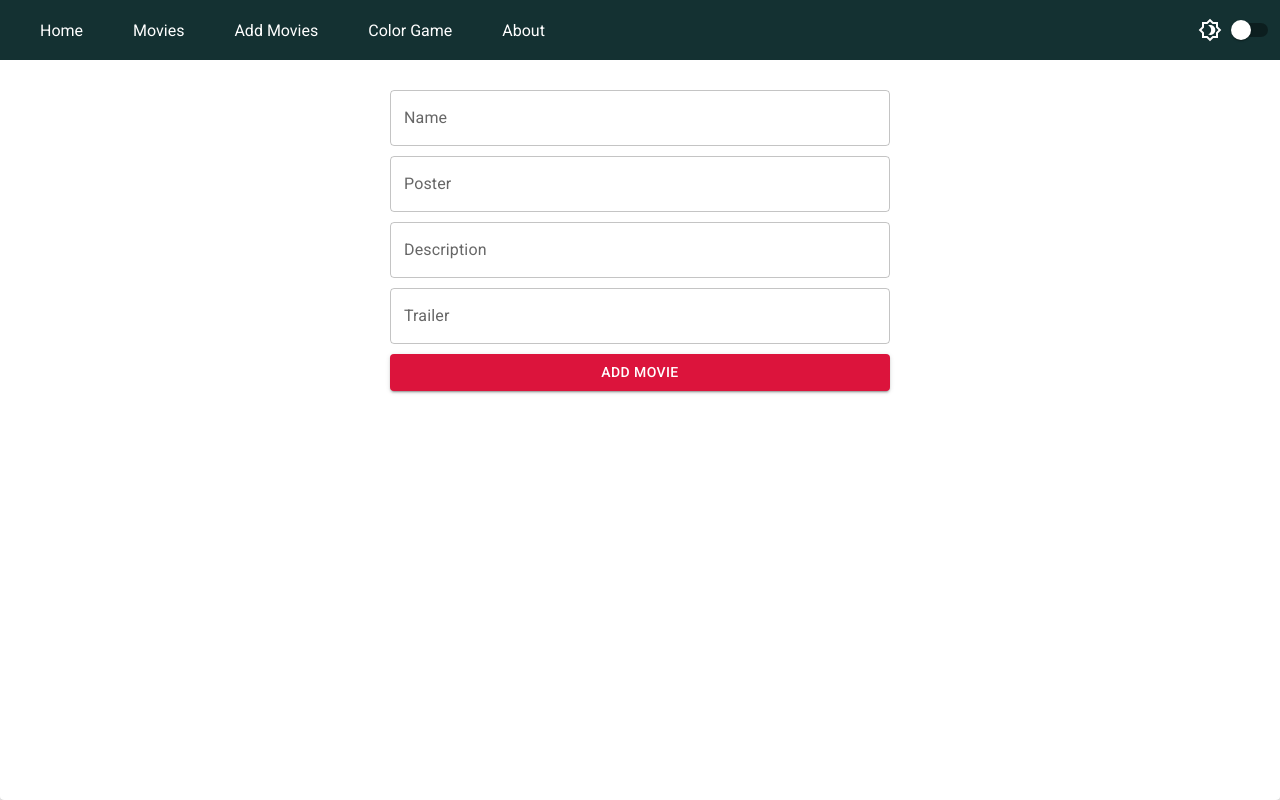
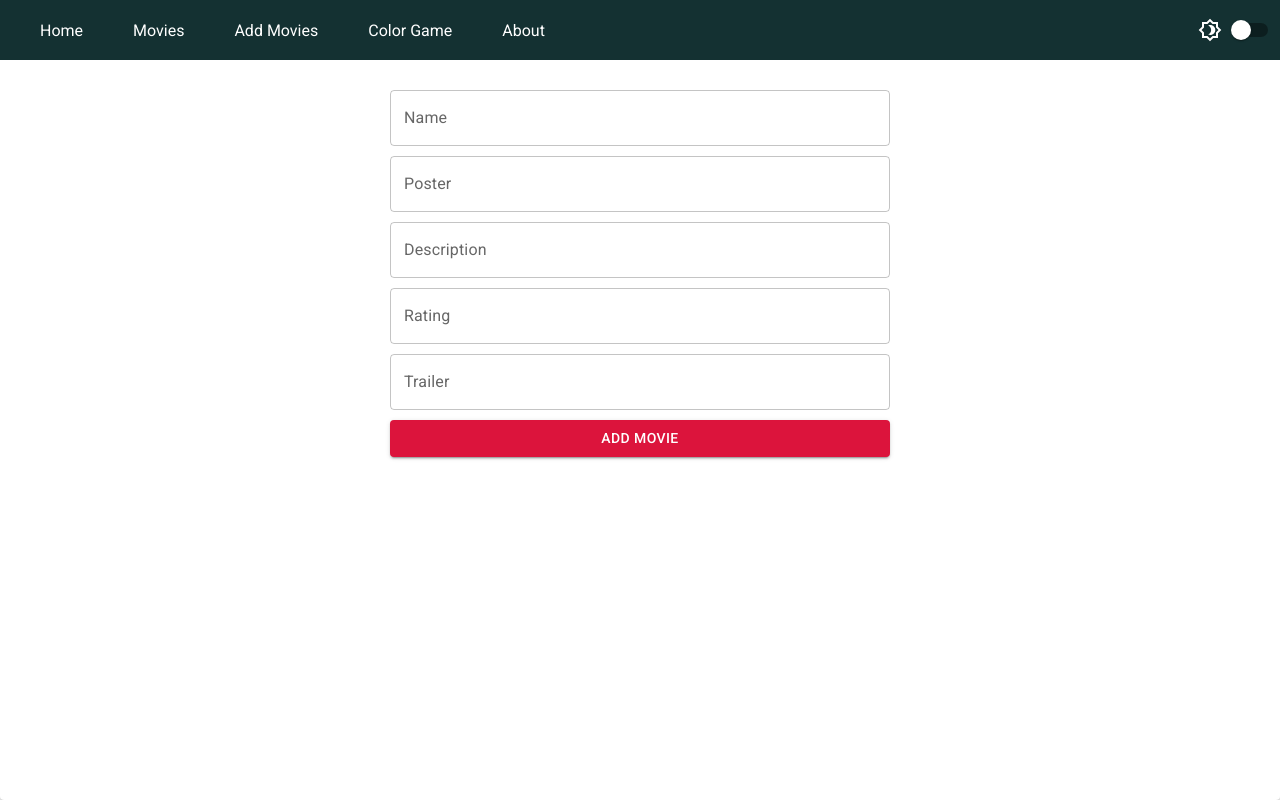
Before and after one commit to lmohanraj/first-react-project, a React (Create React App) app: page /add-movie in a window 1280 px wide. Built offline with nearby package versions, Linux system fonts and the light colour scheme.

Commit message:
Added rating & form validation using Formik

```diff
--- a/package.json
+++ b/package.json
@@ -10,11 +10,13 @@
     "@testing-library/jest-dom": "^5.14.1",
     "@testing-library/react": "^11.2.7",
     "@testing-library/user-event": "^12.8.3",
+    "formik": "^2.2.9",
     "react": "^17.0.2",
     "react-dom": "^17.0.2",
     "react-router-dom": "^5.3.0",
     "react-scripts": "4.0.3",
-    "web-vitals": "^1.1.2"
+    "web-vitals": "^1.1.2",
+    "yup": "^0.32.11"
   },
   "scripts": {
     "start": "react-scripts start",
--- /dev/null
+++ b/src/About.js
@@ -0,0 +1,116 @@
+import {useFormik} from 'formik';
+import * as yup from 'yup';
+
+// export function About() {
+
+//   const validateAboutForm = (values) => {
+
+//     const errors = {};
+
+//     errors.email = (!/^[A-Z0-9._%+-]+@[A-Z0-9.-]+\.[A-Z]{2,}$/i.test(values.email)) ?
+//     "Please provide valid email address" : "";
+//     errors.password =
+//     (
+//       values.password.length < 8) ?
+//     "Password should be min 8 characters long" :
+//     (  (values.password.length > 12) ?
+//        "Password should be max 12 characters long" : ""
+//     )
+
+//     return errors;
+//   };
+
+//   return (
+//    <div>
+//       <Formik
+//       initialValues={{email:'email@123',password:'1234'}}
+//       validate={validateAboutForm}
+//       onSubmit={(values) => {console.log(values)}}
+//       >
+//         {
+//           (formik) => (
+//             <form onSubmit={formik.handleSubmit}>
+//             <input type="email" name="email" value={formik.values.email} onChange={formik.handleChange} onBlur={formik.handleBlur}/>
+//             {formik.errors.email && formik.touched.email && formik.errors.email}
+//             <input type="password" name="password" value={formik.values.password} onChange={formik.handleChange} onBlur={formik.handleBlur}/>
+//             {formik.errors.password && formik.touched.password && formik.errors.password}
+//             <button type='submit'>Submit</button>
+//          </form>
+//           )
+//         }
+//       </Formik>
+//   </div>
+//   );
+// }
+
+export function About() {
+
+  // const validateAboutForm = (values) => {
+
+  //   const errors = {};
+
+  //   errors.email = (!/^[A-Z0-9._%+-]+@[A-Z0-9.-]+\.[A-Z]{2,}$/i.test(values.email)) ?
+  //   "Please provide valid email address" : "";
+  //   errors.password =
+  //   (
+  //     values.password.length < 8) ?
+  //   "Password should be min 8 characters long" :
+  //   (  (values.password.length > 12) ?
+  //      "Password should be max 12 characters long" : ""
+  //   )
+
+  //   return errors;
+  // };
+
+    // ); => using destructuring
+
+    // const {handleSubmit, values, handleChange, handleBlur, errors, touched} = useFormik(
+    // {
+    //   initialValues:{email:'user@email.com',password:''},
+    //     validate:validateAboutForm,
+    //     onSubmit:(values) => {console.log(values)}
+    // }
+
+  const aboutValidationSchema = yup.object({
+    email :
+    yup.string()
+    .required("Please fill the email address")
+    .min(6,"Enter a bigger email ID")
+    .matches(/^[A-Z0-9._%+-]+@[A-Z0-9.-]+\.[A-Z]{2,}$/i,"Enter a valid email address"),
+    password :
+    yup.string()
+    .required("Please fill the password")
+    .min(8,"Minimum 8 characters required")
+    .max(12,"Maximum 12 characters")
+  });
+
+  const formik = useFormik({
+    initialValues:{email:'user@email.com',password:''},
+      // validate:validateAboutForm,
+      validationSchema : aboutValidationSchema,
+      onSubmit:(values) => {console.log(values)}
+  });
+
+  return (
+
+  //  With destructuring
+  //   <div>
+  //           <form onSubmit={handleSubmit}>
+  //           <input id="email" type="email" name="email" value={values.email} onChange={handleChange} onBlur={handleBlur}/>
+  //           {errors.email && touched.email && errors.email}
+  //           <input id="password" type="password" name="password" value={values.password} onChange={handleChange} onBlur={handleBlur}/>
+  //           {errors.password && touched.password && errors.password}
+  //           <button type='submit'>Submit</button>
+  //        </form>
+  // </div>
+   <div>
+            <form onSubmit={formik.handleSubmit}>
+            <input id="email" type="email" name="email" value={formik.values.email} onChange={formik.handleChange} onBlur={formik.handleBlur}/>
+            {formik.errors.email && formik.touched.email && formik.errors.email}
+            <input id="password" type="password" name="password" value={formik.values.password} onChange={formik.handleChange} onBlur={formik.handleBlur}/>
+            {formik.errors.password && formik.touched.password && formik.errors.password}
+            <button type='submit'>Submit</button>
+         </form>
+  </div>
+  );
+}
--- a/src/AddMovieForm.js
+++ b/src/AddMovieForm.js
@@ -1,7 +1,94 @@
 import Button from "@mui/material/Button";
 import TextField from "@mui/material/TextField";
-import {  useState } from "react";
+// import {  useState } from "react";
 import { useHistory } from "react-router";
+import {useFormik} from 'formik';
+import * as yup from 'yup';
+
+// export function AddMovieForm() {
+
+//     const addbuttonStyles = {
+//         backgroundColor: "crimson", // Styling for ADD MOVIE button
+//       };
+
+//       const history = useHistory();
+//       const [movieName, setMovieName] = useState(""); //useState for new movie name
+//       const [moviePoster, setMoviePoster] = useState(""); //useState for new movie poster
+//       const [movieDescription, setMovieDescription] = useState(""); //useState for new movie description
+//       const [movieTrailer, setMovieTrailer] = useState("");
+
+//       const createMovie = (newMovie) => {
+//         fetch("https://6180e2e68bfae60017adfc81.mockapi.io/movies",
+//         {method:'POST',
+//         body : JSON.stringify(newMovie),
+//         headers : {"Content-type" : "application/json"}
+//       })
+//         .then( data => data.json())
+//         .then( () => history.push('/movies'))
+//       }
+//       const addMovie = () => {
+//         // Function to add new movie
+//         const newMovie = {
+//           name: movieName,
+//           pic: moviePoster,
+//           desc: movieDescription,
+//           trailer: movieTrailer,
+//         };
+
+//         createMovie(newMovie);
+//       };
+
+//   return (
+//     <div className="Add-movie-form">
+//       {/* Input field for adding new movie name */}
+//       <TextField
+//         id="outlined-basic"
+//         label="Name"
+//         variant="outlined"
+//         placeholder="Enter a movie name"
+//         value={movieName}
+//         onChange={(evt) => setMovieName(evt.target.value)} />
+
+//       {/* Input field for adding new movie poster */}
+//       <TextField
+//         id="outlined-basic"
+//         label="Poster"
+//         variant="outlined"
+//         placeholder="Enter the movie poster url"
+//         value={moviePoster}
+//         onChange={(evt) => setMoviePoster(evt.target.value)} />
+
+//       {/* Input field for adding new movie description */}
+//       <TextField
+//         className="TextField"
+//         id="outlined-basic"
+//         label="Description"
+//         variant="outlined"
+//         placeholder="Enter the movie description"
+//         value={movieDescription}
+//         onChange={(evt) => setMovieDescription(evt.target.value)} />
+
+//       <TextField
+//         className="TextField"
+//         id="outlined-basic"
+//         label="Trailer"
+//         variant="outlined"
+//         placeholder="Enter the movie trailer link"
+//         value={movieTrailer}
+//         onChange={(evt) => setMovieTrailer(evt.target.value)} />
+
+//       {/* ADD MOVIE button */}
+
+//       <Button
+//       variant="contained"
+//       style={addbuttonStyles}
+//       onClick={addMovie}>
+//       Add movie
+//     </Button>
+
+//     </div>
+//   );
+// }
 
 export function AddMovieForm() {
 
@@ -10,10 +97,34 @@ export function AddMovieForm() {
     };
 
     const history = useHistory();
-      const [movieName, setMovieName] = useState(""); //useState for new movie name
-      const [moviePoster, setMoviePoster] = useState(""); //useState for new movie poster
-      const [movieDescription, setMovieDescription] = useState(""); //useState for new movie description
-      const [movieTrailer, setMovieTrailer] = useState("");
+
+    const addMovieValidationSchema = yup.object({
+      name :
+      yup.string()
+      .required("Please fill the movie name")
+      .min(3,"Movie name should be atleast 3 characters long"),
+      pic :
+      yup.string()
+      .required("Movie poster is required"),
+      desc :
+      yup.string()
+      .required("Please fill the movie description")
+      .min(20,"Minimum 20 characters required"),
+      trailer :
+      yup.string()
+      .required("Movie trailer is required"),
+      rating :
+      yup.number()
+      .required("Movie rating is required")
+      .min(0,"Minimum rating is 0")
+      .max(10, "Maximum rating is 10")
+      });
+
+    const {handleSubmit, values, handleChange, handleBlur, errors, touched} = useFormik({
+      initialValues:{name:'',pic:'', desc:'', trailer:'', rating:''},
+        validationSchema : addMovieValidationSchema,
+        onSubmit:(values) => {createMovie(values)}
+    });
 
     const createMovie = (newMovie) => {
       fetch("https://6180e2e68bfae60017adfc81.mockapi.io/movies",
@@ -24,66 +135,90 @@ export function AddMovieForm() {
       .then( data => data.json())
       .then( () => history.push('/movies'))
     }
-      const addMovie = () => {
-        // Function to add new movie
-        const newMovie = {
-          name: movieName,
-          pic: moviePoster,
-          desc: movieDescription,
-          trailer: movieTrailer,
-        };
-
-        createMovie(newMovie);
-      };
 
 return (
-    <div className="Add-movie-form">
+  <form className="Add-movie-form" onSubmit={handleSubmit}>
     {/* Input field for adding new movie name */}
     <TextField
-        id="outlined-basic"
+      id="name"
+      name="name"
       label="Name"
       variant="outlined"
       placeholder="Enter a movie name"
-        value={movieName}
-        onChange={(evt) => setMovieName(evt.target.value)} />
+      value={values.name}
+      onChange={handleChange}
+      onBlur={handleBlur}
+      error={errors.name && touched.name}
+      helperText={errors.name && touched.name && errors.name}
+    />
 
     {/* Input field for adding new movie poster */}
     <TextField
-        id="outlined-basic"
+      id="pic"
+      name="pic"
       label="Poster"
       variant="outlined"
       placeholder="Enter the movie poster url"
-        value={moviePoster}
-        onChange={(evt) => setMoviePoster(evt.target.value)} />
+      value={values.pic}
+      onChange={handleChange}
+      onBlur={handleBlur}
+      error={errors.pic && touched.pic}
+      helperText={errors.pic && touched.pic && errors.pic}
+    />
 
     {/* Input field for adding new movie description */}
     <TextField
       className="TextField"
-        id="outlined-basic"
+      id="desc"
+      name="desc"
       label="Description"
       variant="outlined"
       placeholder="Enter the movie description"
-        value={movieDescription}
-        onChange={(evt) => setMovieDescription(evt.target.value)} />
+      value={values.desc}
+      onChange={handleChange}
+      onBlur={handleBlur}
+      error={errors.desc && touched.desc}
+      helperText={errors.desc && touched.desc && errors.desc}
+    />
 
     <TextField
       className="TextField"
-        id="outlined-basic"
+      id="rating"
+      name="rating"
+      label="Rating"
+      variant="outlined"
+      placeholder="Enter the movie rating"
+      value={values.rating}
+      onChange={handleChange}
+      onBlur={handleBlur}
+      error={errors.rating && touched.rating}
+      helperText={errors.rating && touched.rating && errors.rating}
+    />
+
+    <TextField
+      className="TextField"
+      id="trailer"
+      name="trailer"
       label="Trailer"
       variant="outlined"
       placeholder="Enter the movie trailer link"
-        value={movieTrailer}
-        onChange={(evt) => setMovieTrailer(evt.target.value)} />
+      value={values.trailer}
+      onChange={handleChange}
+      onBlur={handleBlur}
+      error={errors.trailer && touched.trailer}
+      helperText={errors.trailer && touched.trailer && errors.trailer}
+    />
 
     {/* ADD MOVIE button */}
 
     <Button
+    type="submit"
     variant="contained"
     style={addbuttonStyles}
-      onClick={addMovie}>
+    >
     Add movie
   </Button>
 
-    </div>
+  </form>
 );
 }
--- a/src/EditMovieForm.js
+++ b/src/EditMovieForm.js
@@ -2,39 +2,57 @@ import Button from "@mui/material/Button";
 import TextField from "@mui/material/TextField";
 import { useEffect, useState } from "react";
 import { useHistory, useParams } from "react-router";
+import {useFormik} from 'formik';
+import * as yup from 'yup';
+
 
 export function EditMovieForm() {
 
     const {id} = useParams();
-  const history = useHistory();
-    const addbuttonStyles = {
-        backgroundColor: "crimson", // Styling for ADD MOVIE button
-      };
-    const [movie, setMovie] = useState([]);
-    const [movieName, setMovieName] = useState(""); //useState for new movie name
-    const [moviePoster, setMoviePoster] = useState(""); //useState for new movie poster
-    const [movieDescription, setMovieDescription] = useState(""); //useState for new movie description
-    const [movieTrailer, setMovieTrailer] = useState("");
-
+    const [formValues, setFormValues] = useState(null)
     const getMovie = () => {
       fetch("https://6180e2e68bfae60017adfc81.mockapi.io/movies/"+id)
       .then( data => data.json())
-      .then( mv => {
-        setMovie(mv)
-        setMovieName(mv.name);
-        setMoviePoster(mv.pic);
-        setMovieDescription(mv.desc);
-        setMovieTrailer(mv.trailer);
-      });
-    // });
+      .then( mv => setFormValues(mv));
   }
-
-
-    console.log(movie.name);
-
       //Get movie details
 
       useEffect(getMovie,[id]);
+
+  return formValues? <EditMovie formValues={formValues} id={id}/> : '';
+}
+
+function EditMovie({formValues, id}){
+
+  const history = useHistory();
+
+  const addMovieValidationSchema = yup.object({
+    name :
+    yup.string()
+    .required("Please fill the movie name")
+    .min(3,"Movie name should be atleast 3 characters long"),
+    pic :
+    yup.string()
+    .required("Movie poster is required"),
+    desc :
+    yup.string()
+    .required("Please fill the movie description")
+    .min(20,"Minimum 20 characters required"),
+    trailer :
+    yup.string()
+    .required("Movie trailer is required"),
+    rating :
+    yup.number()
+    .required("Movie rating is required")
+    .min(0,"Minimum rating is 0")
+    .max(10, "Maximum rating is 10")
+    });
+
+  const {handleSubmit, values, handleChange, handleBlur, errors, touched} = useFormik({
+    initialValues: formValues,
+      validationSchema : addMovieValidationSchema,
+      onSubmit:(values) => {editMovie(values)}
+  });
 
   const updateMovie = (editedMovie) => {
     fetch("https://6180e2e68bfae60017adfc81.mockapi.io/movies/" + id,
@@ -47,65 +65,105 @@ export function EditMovieForm() {
     .then( () => history.push('/movies'))
   }
 
-      const editMovie = () => {
+  const editMovie = (values) => {
     // Function to find element & update data
     const newMovie = {
-          name: movieName,
-          pic: moviePoster,
-          desc: movieDescription,
-          trailer: movieTrailer,
+      name: values.name,
+      pic: values.pic,
+      desc: values.desc,
+      trailer: values.trailer,
+      rating : values.rating
     };
 
     updateMovie(newMovie);
   };
+
+  const addbuttonStyles = {
+    backgroundColor: "crimson", // Styling for ADD MOVIE button
+  };
+
   return (
-    <div className="Add-movie-form">
+    <form className="Add-movie-form" onSubmit={handleSubmit}>
     {/* Input field for adding new movie name */}
     <TextField
-        id="outlined-basic"
+      id="name"
+      name="name"
       label="Name"
       variant="outlined"
       placeholder="Enter a movie name"
-        value={movieName}
-        onChange={(evt) => setMovieName(evt.target.value)} />
+      value={values.name}
+      onChange={handleChange}
+      onBlur={handleBlur}
+      error={errors.name && touched.name}
+      helperText={errors.name && touched.name && errors.name}
+    />
 
     {/* Input field for adding new movie poster */}
     <TextField
-        id="outlined-basic"
+      id="pic"
+      name="pic"
       label="Poster"
       variant="outlined"
       placeholder="Enter the movie poster url"
-        value={moviePoster}
-        onChange={(evt) => setMoviePoster(evt.target.value)} />
+      value={values.pic}
+      onChange={handleChange}
+      onBlur={handleBlur}
+      error={errors.pic && touched.pic}
+      helperText={errors.pic && touched.pic && errors.pic}
+    />
 
     {/* Input field for adding new movie description */}
     <TextField
       className="TextField"
-        id="outlined-basic"
+      id="desc"
+      name="desc"
       label="Description"
       variant="outlined"
       placeholder="Enter the movie description"
-        value={movieDescription}
-        onChange={(evt) => setMovieDescription(evt.target.value)} />
+      value={values.desc}
+      onChange={handleChange}
+      onBlur={handleBlur}
+      error={errors.desc && touched.desc}
+      helperText={errors.desc && touched.desc && errors.desc}
+    />
 
     <TextField
       className="TextField"
-        id="outlined-basic"
+      id="rating"
+      name="rating"
+      label="Rating"
+      variant="outlined"
+      placeholder="Enter the movie rating"
+      value={values.rating}
+      onChange={handleChange}
+      onBlur={handleBlur}
+      error={errors.rating && touched.rating}
+      helperText={errors.rating && touched.rating && errors.rating}
+    />
+
+    <TextField
+      className="TextField"
+      id="trailer"
+      name="trailer"
       label="Trailer"
       variant="outlined"
       placeholder="Enter the movie trailer link"
-        value={movieTrailer}
-        onChange={(evt) => setMovieTrailer(evt.target.value)} />
+      value={values.trailer}
+      onChange={handleChange}
+      onBlur={handleBlur}
+      error={errors.trailer && touched.trailer}
+      helperText={errors.trailer && touched.trailer && errors.trailer}
+    />
 
-      {/* ADD/EDIT MOVIE button */}
+    {/* ADD MOVIE button */}
 
     <Button
+    type="submit"
     variant="contained"
     style={addbuttonStyles}
-        onClick={editMovie}
     >
     Edit movie
   </Button>
-    </div>
+  </form>
   );
 }
--- a/src/MovieDetails.js
+++ b/src/MovieDetails.js
@@ -19,7 +19,10 @@ export function MovieDetails() {
     <div>
       <iframe width="100%" height="550" src={movie.trailer} title="YouTube video player" frameborder="0" allow="accelerometer; autoplay; clipboard-write; encrypted-media; gyroscope; picture-in-picture" allowfullscreen></iframe>
       <div class="movie-details">
+        <div className="movie-name-rating">
         <h1>{movie.name}</h1>
+        <p><i class="fas fa-star" style={{color:"orange"}}></i> Rating : {movie.rating} / 10</p>
+        </div>
         <p>{movie.desc}</p>
         <Button variant="contained" startIcon={<ChevronLeftIcon />} onClick={() => history.goBack()}>Back</Button>
       </div>
--- a/src/MovieList.js
+++ b/src/MovieList.js
@@ -24,6 +24,7 @@ export function MovieList() {
         pic={movie.pic}
         desc={movie.desc}
         id={movie.id}
+        rating={movie.rating}
         deleteMovieButton={<DeleteMovieButton
           id={movie.id}
           getMovies={getMovies}
--- a/src/Msg.js
+++ b/src/Msg.js
@@ -3,7 +3,7 @@ import InfoOutlinedIcon from '@mui/icons-material/InfoOutlined';
 import { useHistory } from 'react-router-dom';
 import { Counter } from './Counter';
 
-export function Msg({ name, pic, desc, deleteMovieButton, id }) {
+export function Msg({ name, pic, desc, rating, deleteMovieButton, id }) {
 
   const [show, setShow] = useState(false); //useState to change description show
   const history = useHistory();
@@ -28,6 +28,8 @@ export function Msg({ name, pic, desc, deleteMovieButton, id }) {
 
       </div>
 
+      <div className="rating"> <i class="fas fa-star" style={{color:"orange"}}></i> {rating} / 10</div>
+
       <Counter />
       <div className="desc-and-delete">
         {/* Button to show & hide description */}
--- a/src/NavBar.js
+++ b/src/NavBar.js
@@ -4,6 +4,7 @@ import { AddMovieForm } from "./AddMovieForm";
 import { EditMovieForm } from "./EditMovieForm";
 import { MovieList } from "./MovieList";
 import { Switch, Route } from "react-router-dom";
+import { About } from "./About";
 export function NavBar() {
   return (
     <Switch>
@@ -27,7 +28,7 @@ export function NavBar() {
           <Color />
         </Route>
         <Route exact path="/about">
-          About page
+          <About />
         </Route>
       </Switch>
   );
```
Also changed, not shown: src/App.css (+9 -0 lines), 1 other file (tests, documents, lock files or other folders). Lines whose indentation alone changed are shown as unchanged.
